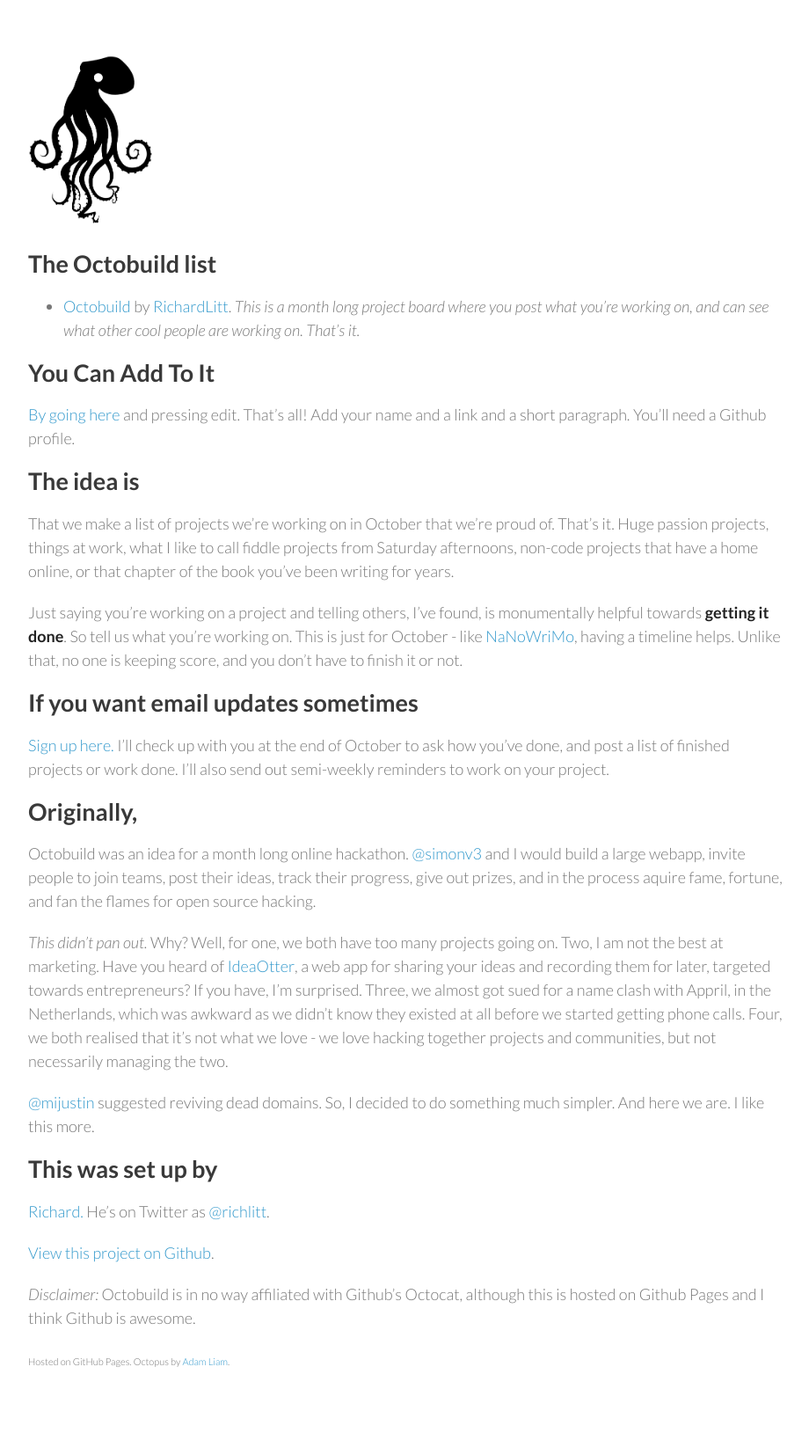
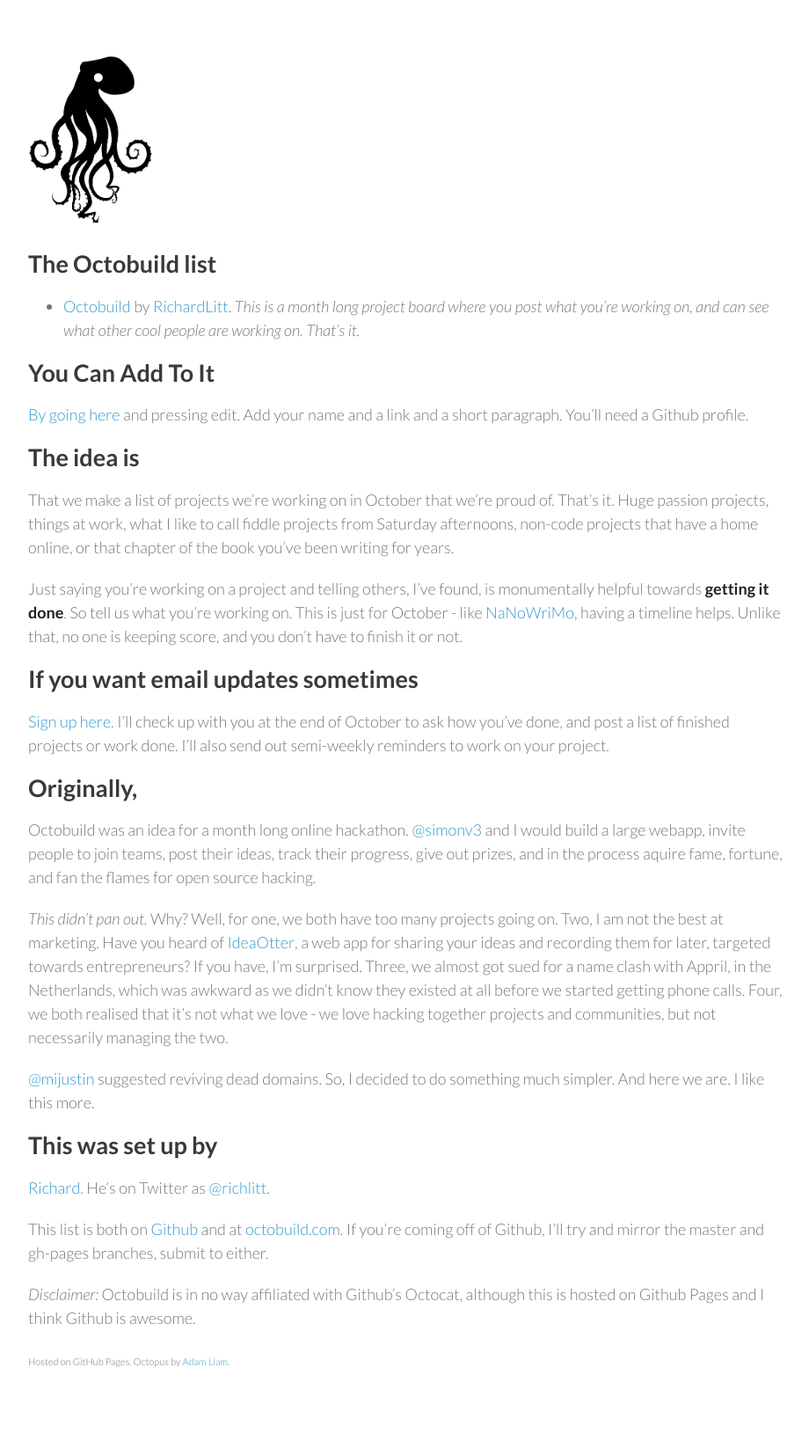
Before and after one commit to RichardLitt/octobuild, a Jekyll site: the page built from index.md, in a window 1280 px wide. Shown: the whole page at 88% size, without its empty margins (178-1098 px from the left). Built offline with Jekyll 4.4.1, drawn with Linux system fonts in a browser that asks for light colours; Markdown is read by kramdown in place of the engine named in the settings.

Commit message:
Added link paragraph

```diff
--- a/index.md
+++ b/index.md
@@ -11,7 +11,7 @@
 
 ## You Can Add To It
 
-[By going here](https://github.com/RichardLitt/octobuild/edit/gh-pages/README.md) and pressing edit. That's all! Add your name and a link and a short paragraph. You'll need a Github profile.
+[By going here](https://github.com/RichardLitt/octobuild/edit/gh-pages/README.md) and pressing edit. Add your name and a link and a short paragraph. You'll need a Github profile.
 
 ## The idea is
 
@@ -37,7 +37,7 @@
 
 [Richard.](http://www.burntfen.com) He's on Twitter as [@richlitt](https://twitter.com/richlitt).
 
-[View this project on Github](https://github.com/RichardLitt/octobuild).
+This list is both on [Github](https://github.com/RichardLitt/octobuild) and at [octobuild.com](http://octobuild.com). If you're coming off of Github, I'll try and mirror the master and gh-pages branches, submit to either.
 
 *Disclaimer:* Octobuild is in no way affiliated with Github's Octocat, although this is hosted on Github Pages and I think Github is awesome.
 
```
